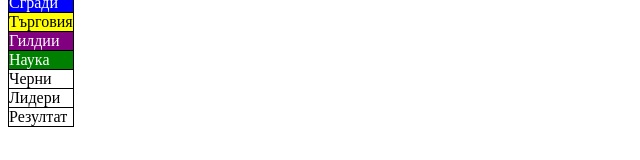
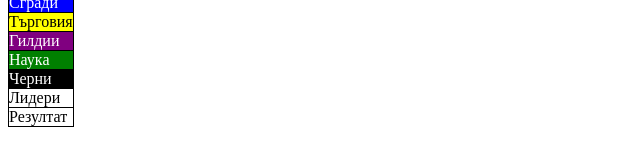
Before and after one commit to dbalchev/7wc, a plain HTML site: page index.html in a window 1280 px wide. Shown: the part 128-288 px from the top of the page, without its empty margins (0-640 px from the left). Drawn offline with nearby package versions, Linux system fonts and the light colour scheme.

Commit message:
Add extension support

```diff
--- a/style.css
+++ b/style.css
@@ -19,6 +19,10 @@
 .tr-wonders {
   background-color:orange;
 }
+.tr-black {
+  background-color: black;
+  color: white;
+}
 
 table * {
   padding:0;
```
